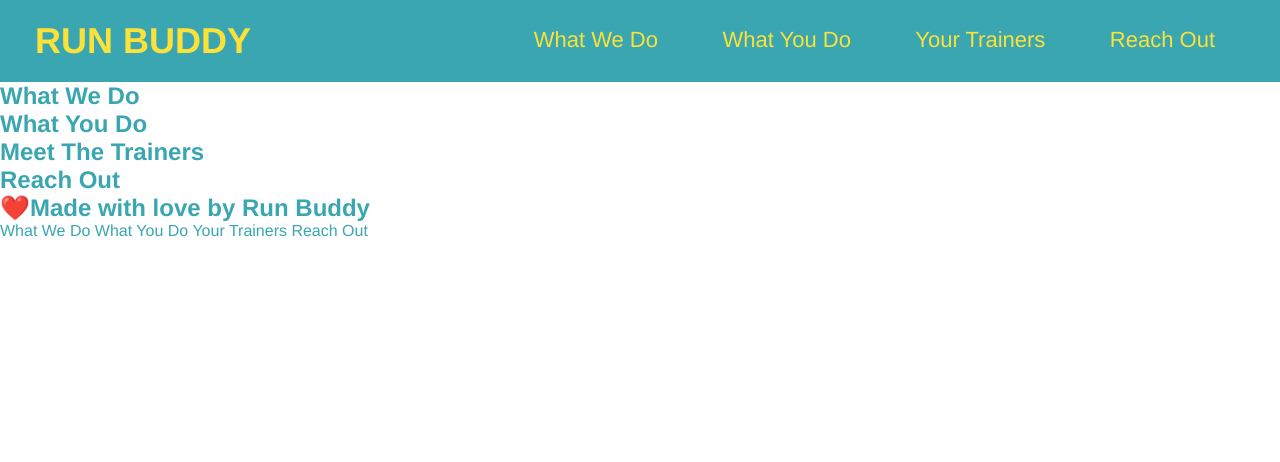
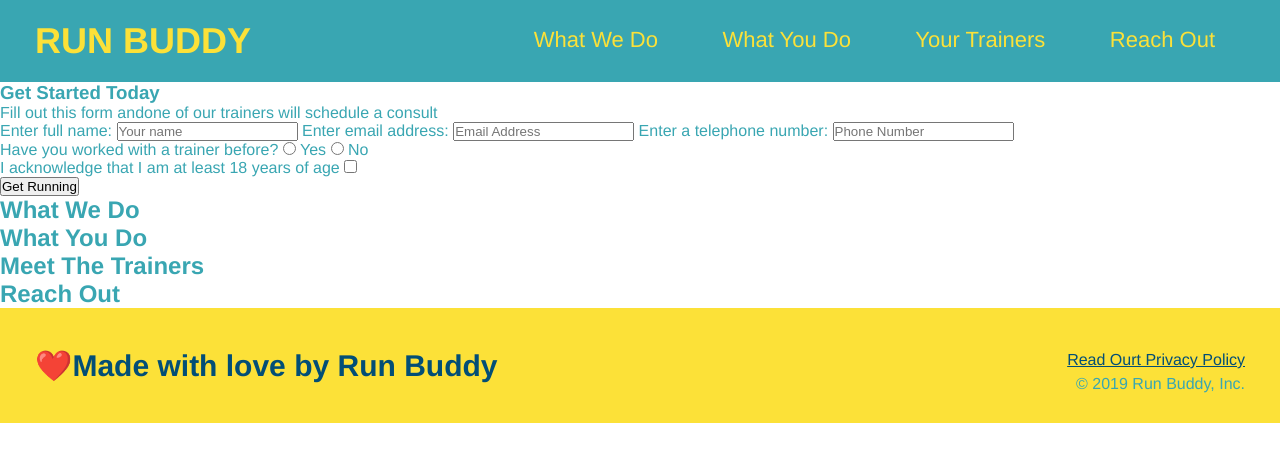
Before and after one commit to rudybacker/run-buddy, a plain HTML site: page index.html in a window 1280 px wide. Drawn offline with Linux system fonts and the light colour scheme.

Commit message:
form testing

```diff
--- a/assets/css/style.css
+++ b/assets/css/style.css
@@ -1,6 +1,7 @@
 * {
     margin: 0;
     padding: 0;
+    box-sizing: border-box;
   }
 
   body {
@@ -19,12 +20,12 @@ header h1 {
     font-weight: bold;
     font-size: 36px;
     color: #fce138;
-    mardin: 0;
+    margin: 0;
+    display: inline;
   }
-
   header a {
     text-decoration: none;
-    color: #fce138
+    color: #fce138;
   }
 
   header nav {
@@ -42,10 +43,25 @@ header nav ul li a {
     font-size: 22px;
   }
 
-header h1 {
-    font-weight: bold;
-    font-size: 36px;
-    color: #fce138;
+  footer {
+    background: #fce138;
+    width: 100%;
+    padding: 40px 35px;
+  }
+
+  footer h2 {
+    display: inline;
+    color: #024e76;
+    font-size: 30px;
     margin: 0;
-    display: inline;
   }
+
+  footer div {
+    float: right;
+    line-height: 1.5;
+    text-align: right;
+  }
+
+  footer a {
+    color: #024e76;
+  }
--- a/index.html
+++ b/index.html
@@ -31,6 +31,34 @@
          </ul>
      </nav>
     </header>
+    <section>
+        <div>
+            <h3>Get Started Today</h3>
+            <p>Fill out this form andone of our trainers will schedule a consult</p>
+            <!-- Add form element-->
+            <form>
+                <label for="name">Enter full name:</label>
+                <input type="text" placeholder="Your name" name="name" id="name" />
+                <label for="email">Enter email address:</label>
+                <input type="email" placeholder="Email Address" name="email" id="email" />
+                <label for="phone">Enter a telephone number:</label>
+                <input type="tel" placeholder="Phone Number" name="phone" id="phone" />
+                <p>
+                    Have you worked with a trainer before?
+                    <input type="radio" name="trainer-confirm" id="trainer-yes" />
+                    <label for="trainer-yes">Yes</label>
+                    <input type="radio" name="trainer-confirm" id="trainer-no" />
+                    <label for="trainer-no">No</label>
+                </p>
+                <p>
+                    <label for="checkbox" >I acknowledge that I am at least 18 years of age</label>
+                    <input type="checkbox" name="age-confirm" id="checkbox" />
+                </p>
+                <button type="submit"> Get Running</button>
+            </form>
+        </div>
+    </section>
+    <!--end hero-->
 
     <!-- hero/jumbotron-->
     <section>
@@ -59,8 +87,10 @@
     <!-- footer -->
     <footer>
         <h2>❤️Made with love by Run Buddy</h2>
+        <div>
+          <a href="#"> Read Ourt Privacy Policy</a><br />
+          &copy; 2019 Run Buddy, Inc.
+        </div>
     </footer>
-
-    What We Do What You Do Your Trainers Reach Out
  </body>
 </html>
```
Lines whose indentation alone changed are shown as unchanged.
